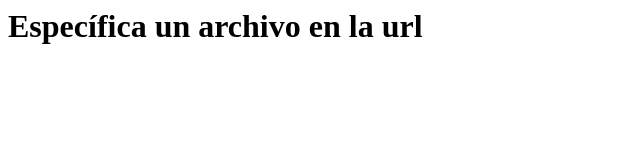
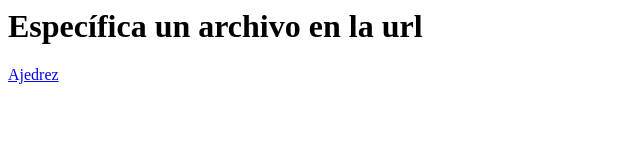
Before and after one commit to Octaviopro453/Juegos, a plain HTML site: page Index.html in a window 1280 px wide. Shown: the full height of the page, 0-640 px from the left. Drawn offline with Linux system fonts and the light colour scheme.

Commit message:
Update Index.html

```diff
--- a/Index.html
+++ b/Index.html
@@ -1 +1,2 @@
 <h1>Específica un archivo en la url</h1>
+<a href="https://octaviopro453.github.io/Juegos/Ajedrez.html">Ajedrez</a>
```
